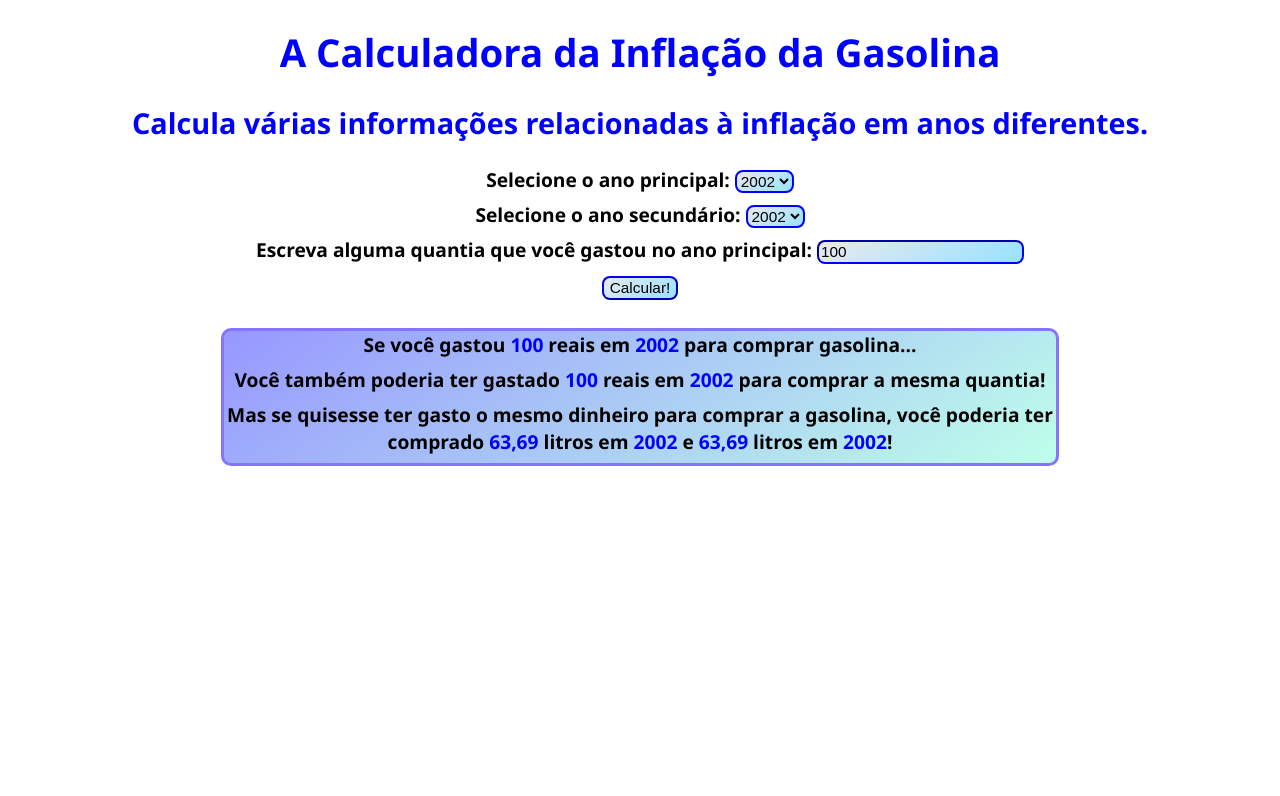
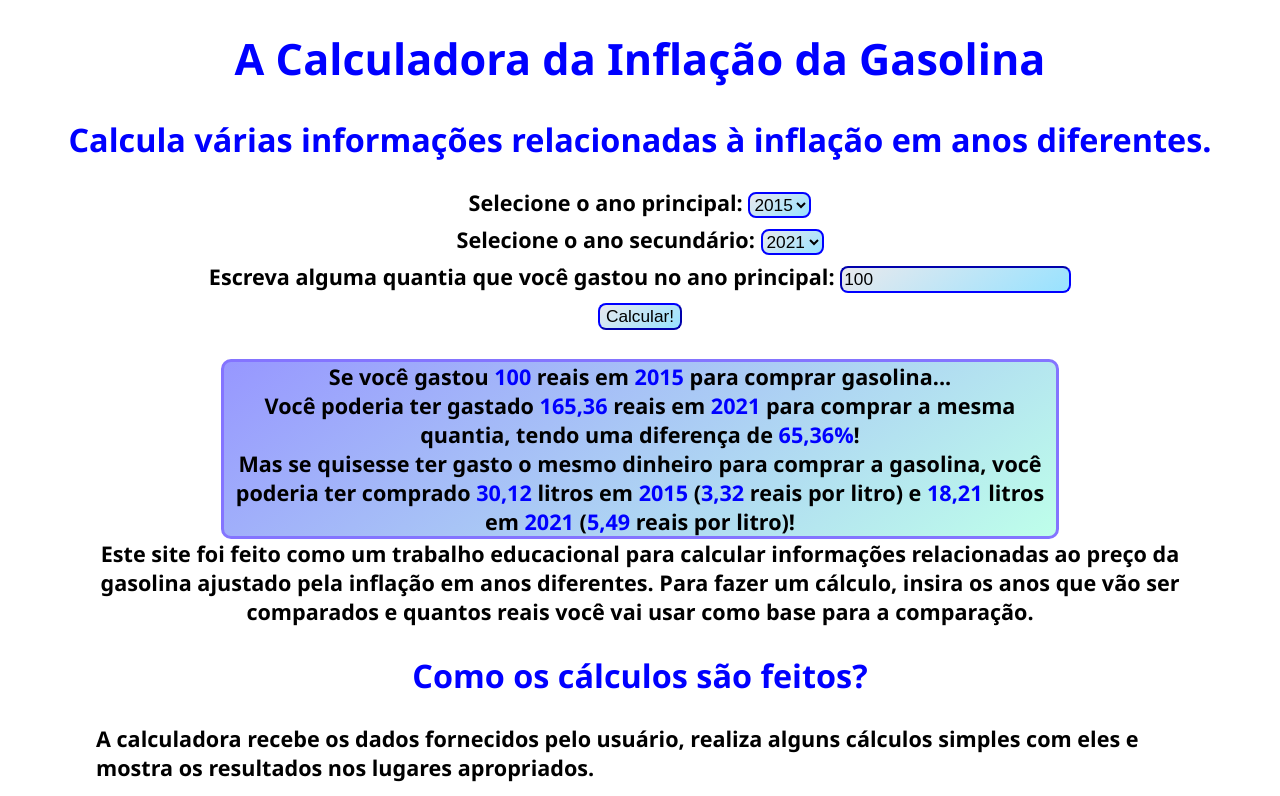
Before and after one commit to Josvaldo2/Calculadora, a plain HTML site: page index.html in a window 1280 px wide. Both pictures are taken after a click on the button "Calcular!". Shown: the top 796 px of the page. Drawn offline with Linux system fonts and the light colour scheme.

Commit message:
Arquivos atualizados, o site está quase pronto

```diff
--- a/calculadora.css
+++ b/calculadora.css
@@ -3,43 +3,49 @@ body {
     font-family: 'Segoe UI', Tahoma, Geneva, Verdana, sans-serif;
     color: black;
     background-color: white;
-    font-size: 1.5vmax;
+    font-size: 1.35em;
     font-weight: 600;
 }
 
 #resultados{
     width: 65vw;
     margin: auto;
-    margin-top: 20px;
+    margin-top: 1em;
     display: none;
     background-image: linear-gradient(145deg, #9797ff, #beffea);
     color: black;
-    border-color: rgb(132, 116, 255);
+    border-color: #8474ff;
     border-radius: 10px;
     border-width: 3px;
     border-style: solid;
 }
 
-#resultados div {
-    margin-bottom: 8px;
+.resultados div {
+    margin-bottom: 0.3em;
 }
 
 h1, h2, a:hover, #resultados span{
     color: blue;
 }
 
-a {
-    color: deepskyblue;
-    text-decoration: none;
+p {
+    width: 85vw;
+    margin: auto;
+    text-align: left;
+    margin-bottom: 0.8em;
 }
 
 select, input, button {
     font-size: 0.8em;
-    margin-bottom: 1vh;
+    margin-bottom: 0.4em;
     border-color: blue;
     border-width: 2px;
     border-radius: 8px;
     background-image: linear-gradient(145deg, #e9e9ed, #98e2ff);
+}
+
+math {
+    display: block;
 }
 
 input:invalid + .validacao::after {
@@ -48,3 +54,7 @@ input:invalid + .validacao::after {
     position: absolute;
     margin-left: 5px;
 }
+
+.Rporcentagem::after {
+    content: "%";
+}
--- a/calculadora.js
+++ b/calculadora.js
@@ -1,8 +1,9 @@
 /* Javascript da Calculadora da inflação
-   programado pelo augusto entre os dias 18 e 21 de
+   programado pelo Augusto entre os dias 18 e 23 de
    Julho de 2023 */
 
-precos = {"2002": 1.57,
+precos = {
+    "2002": 1.57,
     "2003": 2.21,
     "2004": 1.98,
     "2005": 2.29,
@@ -23,11 +24,12 @@ precos = {"2002": 1.57,
     "2020": 4.46,
     "2021": 5.49,
     "2022": 3.86,
-          "2023": 5.40};
+    "2023": 5.40
+};
 
 
 function calcular() {
-    let validade = document.getElementById("valor").validity
+    let validade = document.getElementById("valor").validity;
     if (validade.badInput + validade.valueMissing + validade.stepMismatch == true) {
         return 0;
     }
@@ -37,20 +39,30 @@ function calcular() {
     let ano1 = document.getElementById("ano1").value;
     let ano2 = document.getElementById("ano2").value;
 
-    let calculos = [valor, ano1,
-                    valor*(precos[ano2]/precos[ano1]),
-                    ano2, valor/precos[ano1],
-                    ano1, valor/precos[ano2], ano2
-                ];
+    let calculos = {
+        "Rano1": ano1,
+        "Rano2": ano2,
+        "Rvalor1": valor,
+        "Rvalor2": valor * (precos[ano2] / precos[ano1]),
+        "Rporcentagem": Math.abs(100 - (precos[ano2] / precos[ano1]) * 100),
+        "Rlitros1": valor / precos[ano1],
+        "Rlitros2": valor / precos[ano2],
+        "Rpreco1": precos[ano1],
+        "Rpreco2": precos[ano2],
+    }
 
     for (let i = 0; i < listaResultados.length; i++) {
-        let resultadoFormatado = parseFloat(calculos[i]).toFixed(2).replace(".", ",");
-        if (resultadoFormatado.endsWith(",00")) {
-            listaResultados[i].textContent = calculos[i]
+        let resultado = calculos[listaResultados[i].className];
+        if (parseInt(resultado) == resultado) {
+            listaResultados[i].textContent = resultado;
         }
         else {
-            listaResultados[i].textContent = resultadoFormatado
-        }
-        document.getElementById("resultados").style.display = "inherit"
+            listaResultados[i].textContent = (Math.round(resultado*100)/100.).toFixed(2).replace(".", ",")
         }
     }
+}
+
+function calcularB() {
+    calcular();
+    document.getElementById("resultados").style.display = "inherit";
+}
--- a/index.html
+++ b/index.html
@@ -10,7 +10,7 @@
 <body>
     <h1>A Calculadora da Inflação da Gasolina</h1>
     <h2>Calcula várias informações relacionadas à inflação em anos diferentes.</h2>
-    <div onchange="calcular()">
+    <div oninput="calcular()">
         <label for="ano1">Selecione o ano principal: </label>
         <select id="ano1" size="0">
 			<option value="2002">2002</option>
@@ -26,7 +26,7 @@
 			<option value="2012">2012</option>
 			<option value="2013">2013</option>
 			<option value="2014">2014</option>
-			<option value="2015">2015</option>
+			<option value="2015" selected>2015</option>
 			<option value="2016">2016</option>
 			<option value="2017">2017</option>
 			<option value="2018">2018</option>
@@ -58,7 +58,7 @@
 			<option value="2018">2018</option>
             <option value="2019">2019</option>
             <option value="2020">2020</option>
-            <option value="2021">2021</option>
+            <option value="2021" selected>2021</option>
             <option value="2022">2022</option>
             <option value="2023">2023</option>
         </select><br>
@@ -67,23 +67,31 @@
         <input type="number" id="valor" step="0.01" min="0" value="100" required>
         <span class="validacao"></span><br>
 
-		<button type="button" onclick="calcular()">Calcular!</button>
+		<button type="button" onclick="calcularB()">Calcular!</button>
     </div>
 
 	<div id="resultados">
-		<!--<div>Ano principal: <span></span></div>
-		<div>Ano secundário: <span></span></div>
-		<div>Valor inicial: <span></span></div>
-		<div>Valor equivalente no segundo ano: <span></span></div>
-		<div>Quantos litros podem ser comprados no ano principal: <span></span></div>
-		<div>Quantos litros podem ser comprados no ano secundário: <span></span></div>-->
-		<div>Se você gastou <span></span> reais em <span></span> para comprar gasolina...</div>
+		<div>Se você gastou <span class="Rvalor1"></span> reais em <span class="Rano1"></span> para comprar gasolina...</div>
 
-		<div>Você também poderia ter gastado <span></span> reais em <span></span>
-		para comprar a mesma quantia!</div>
+		<div>Você poderia ter gastado <span class="Rvalor2"></span> reais em <span class="Rano2"></span>
+		para comprar a mesma quantia, tendo uma diferença de <span class="Rporcentagem"></span>!</div>
 
 		<div>Mas se quisesse ter gasto o mesmo dinheiro para comprar a gasolina, você poderia
-		ter comprado <span></span> litros em <span></span> e <span></span> litros em <span></span>!</div>
+		ter comprado <span class="Rlitros1"></span> litros em <span class="Rano1"></span> (<span class="Rpreco1"></span> reais por litro) e <span class="Rlitros2"></span> litros em <span class="Rano2"></span> (<span class="Rpreco2"></span> reais por litro)!</div>
+	</div>
+
+	<p style="text-align: center;">Este site foi feito como um trabalho educacional para calcular informações relacionadas ao preço da gasolina ajustado pela inflação em
+		anos diferentes. Para fazer um cálculo, insira os anos que vão ser comparados e quantos reais você vai usar como base para a comparação.
+	</p>
+	<h2>Como os cálculos são feitos?</h2>
+	<p>A calculadora recebe os dados fornecidos pelo usuário, realiza alguns cálculos simples com eles e mostra os resultados nos lugares apropriados.</p>
+	<p>Todos os cálculos são realizados a partir de uma proporção, sendo entre o preço da gasolina nos dois anos ou o valor fornecido pelo usuário e o preço em algum ano.</p>
+	<p>A seguir, Você pode conferir as fórmulas para cada cálculo e como elas são executadas.</p>
+
+	<div class="exmplos">
+	<p>Valor ajustado para o segundo ano:</p>
+	<math display="block"><mrow><mi>v</mi><mi>a</mi><mi>l</mi><mi>o</mi><msub><mi>r</mi><mn>2</mn></msub><mo>=</mo><mi>v</mi><mi>a</mi><mi>l</mi><mi>o</mi><mi>r</mi><mo>*</mo><mfrac><mrow><mi>p</mi><mi>r</mi><mi>e</mi><mi>ç</mi><msub><mi>o</mi><mn>2</mn></msub></mrow><mrow><mi>p</mi><mi>r</mi><mi>e</mi><mi>ç</mi><msub><mi>o</mi><mn>1</mn></msub></mrow></mfrac></mrow></math>
+	<p>Exemplo: valor = <span class="Rvalor1"></span> * (<span class="Rpreco2"></span> / <span class="Rpreco1"></span>) = <span class="Rvalor2"></span></p>
 	</div>
 </body>
 </html>
```
Lines whose indentation alone changed are shown as unchanged.
